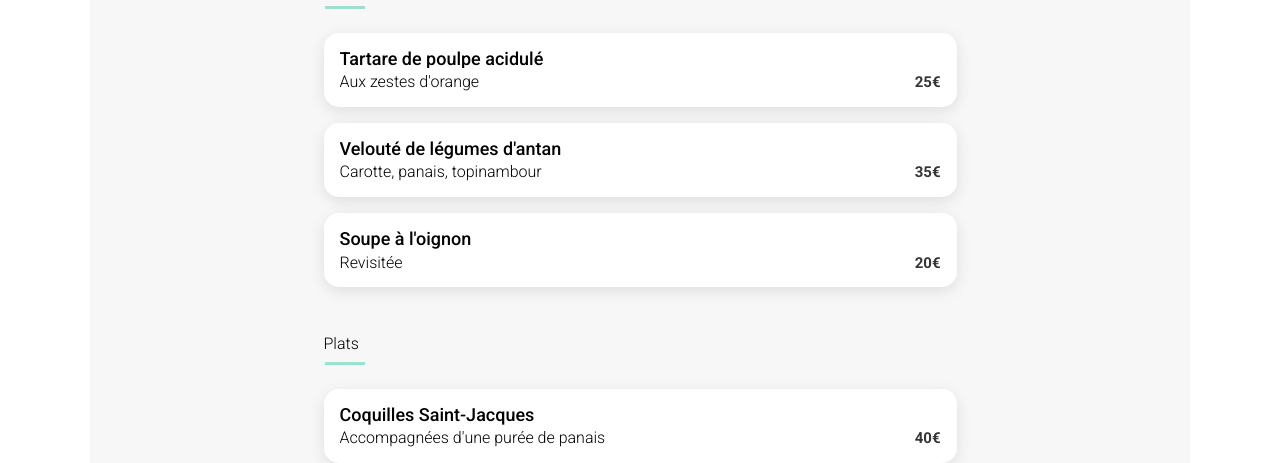
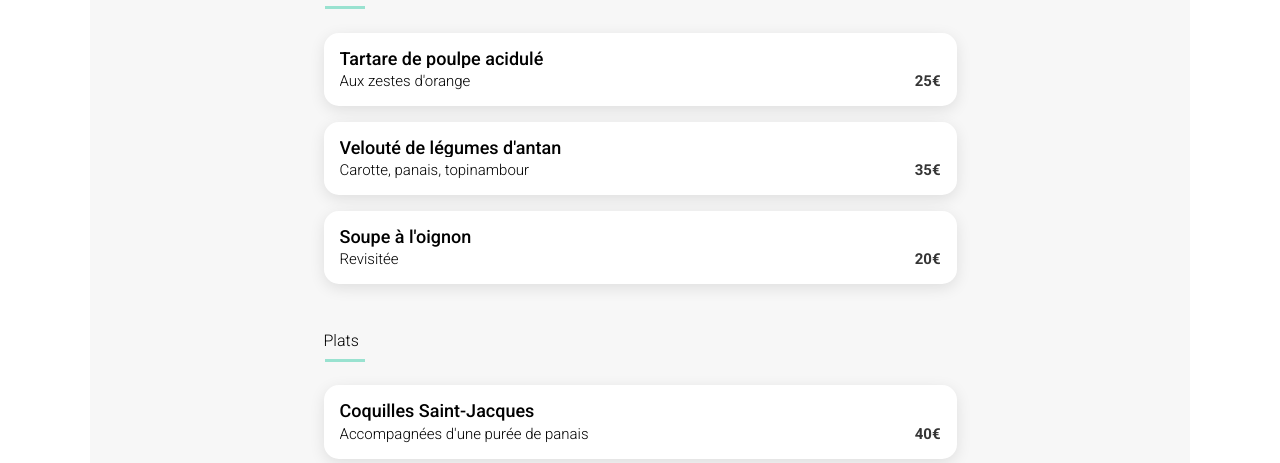
Before and after one commit to WillFDA/Projet_4_ohmyfood, a website: page restaurants/A_la_francaise.html in a window 1280 px wide. Shown: the part 373-836 px from the top of the page. Drawn offline with Linux system fonts and the light colour scheme; a web font is replaced by a local one.

Commit message:
subtitle font size

```diff
--- a/sass/utils/_typography.scss
+++ b/sass/utils/_typography.scss
@@ -49,5 +49,5 @@ a:active {
 }
 
 .details__subtitle {
-    @include font (15,black,300);
+    @include font (15px,black,300);
 }
```
Also changed, not shown: assets/css/main.css, 1 other file.
